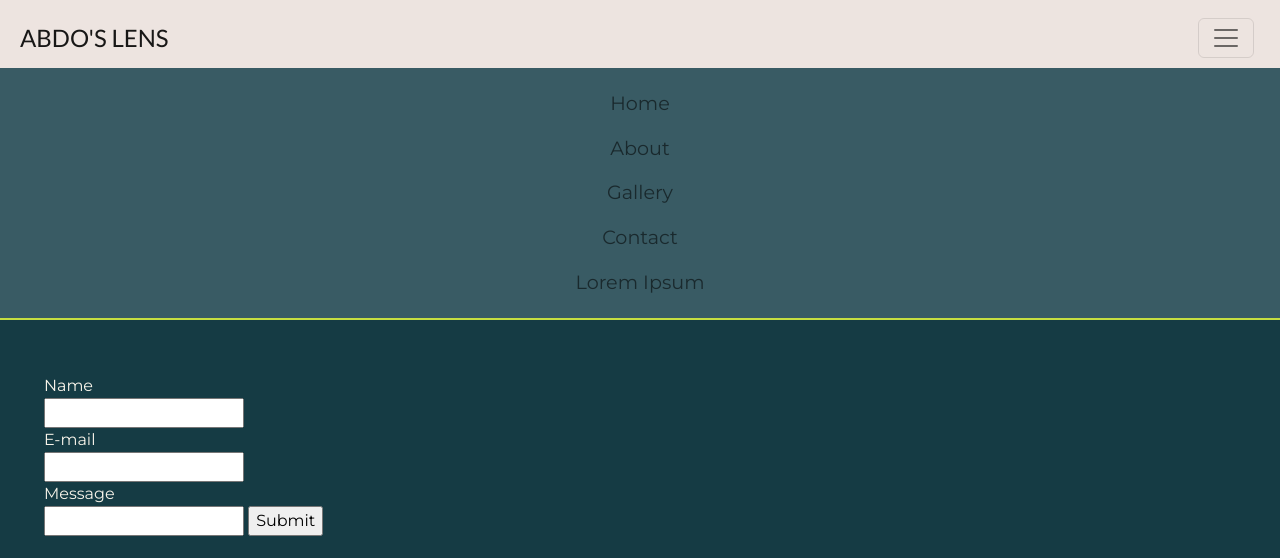
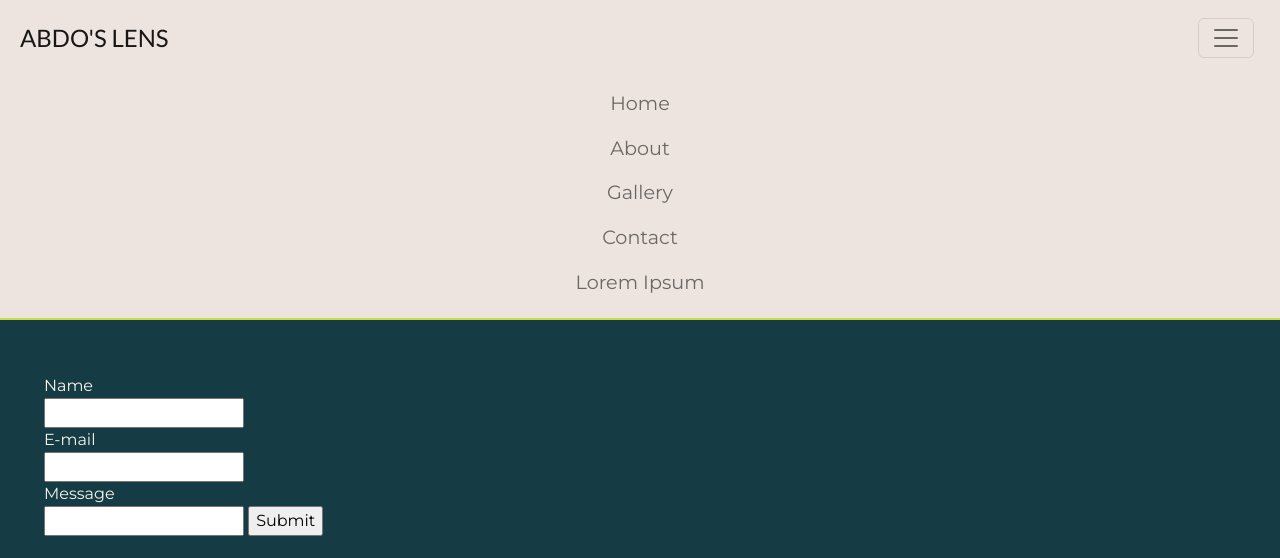
Before and after one commit to Abdo-Abuharrus211/photoblog-ejs, a Node server app: page /contact in a window 1280 px wide, after a click that opens the changed part. Shown: the top 558 px of the page. Run offline with Node 20, Linux system fonts and the light colour scheme; some libraries are stand-ins or nearby versions; some web fonts are replaced.

Commit message:
various changes

```diff
--- a/app.js
+++ b/app.js
@@ -70,7 +70,7 @@ app.get("/gallery/:albumName", function(req, res){
 
 let port = process.env.PORT;
 if(port == null || port == ""){
-  port = 80;
+  port = 3000;
 }
 app.listen(port, function() {
   console.log("Server started successfully.");
--- a/public/css/styles.css
+++ b/public/css/styles.css
@@ -34,7 +34,7 @@ a:hover {
 
 .collapse {
   font-size: 1.2rem;
-  background-color: #395B64;
+  background-color: #EDE4E0;
   padding: 1% 3%;
 }
 
```
